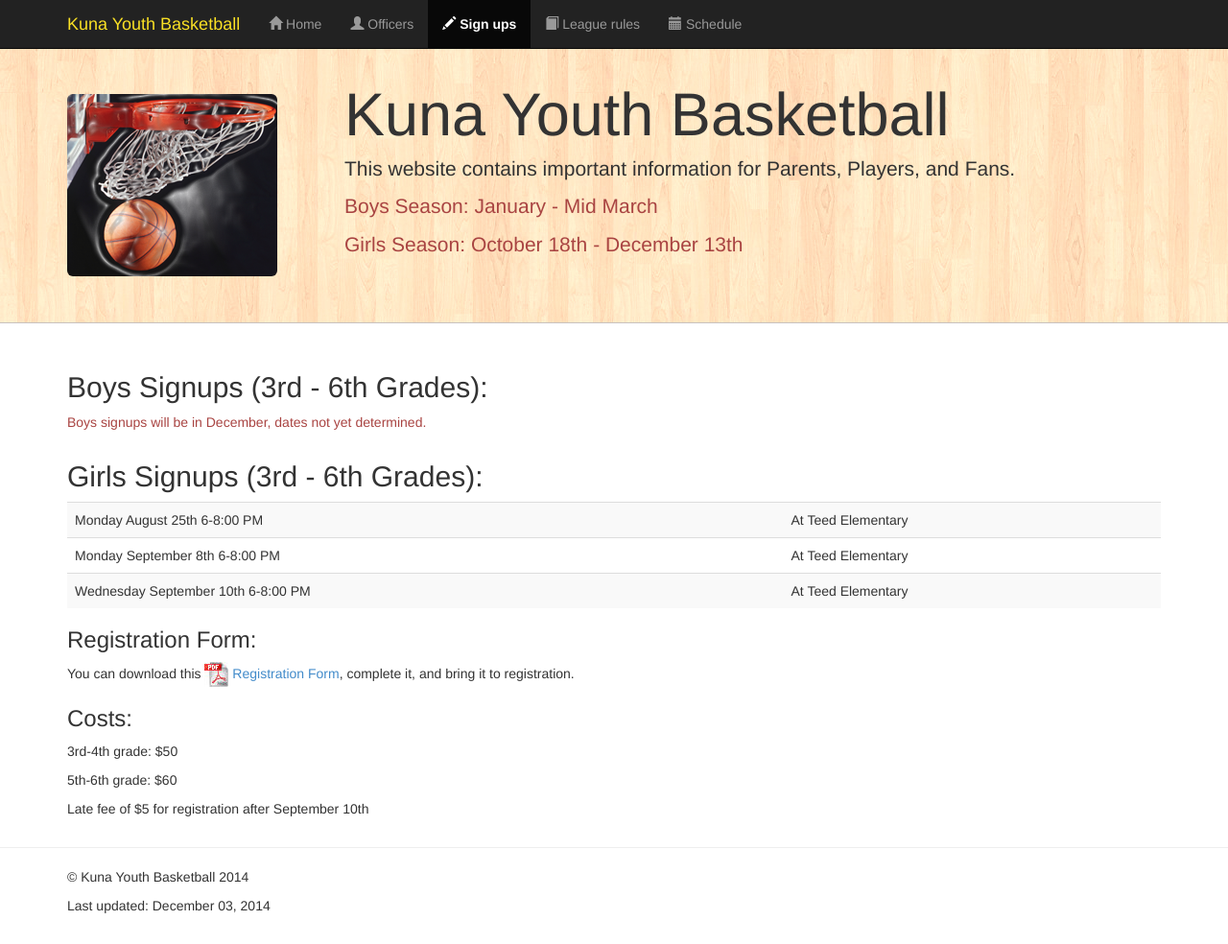
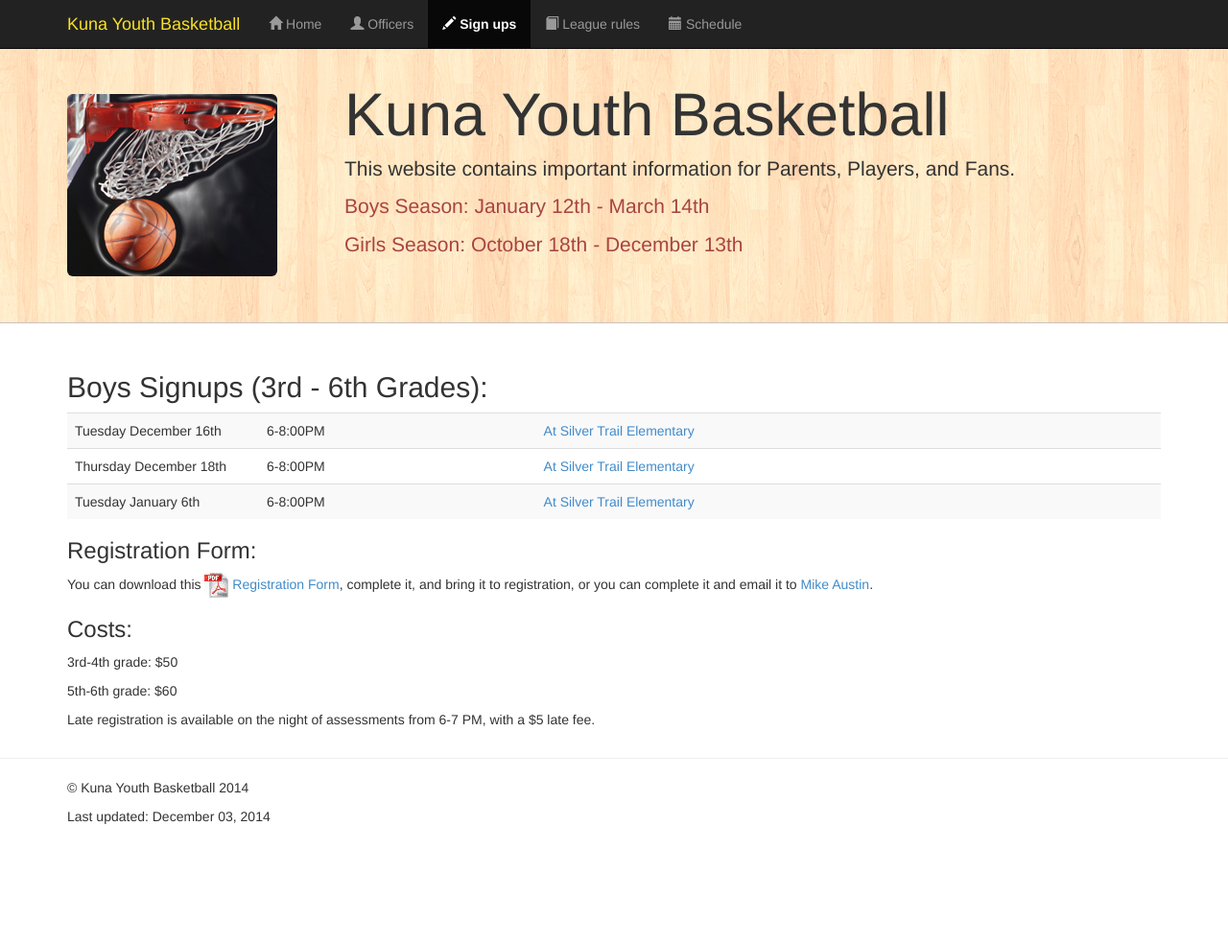
Before and after one commit to justinbkay/kunayouthbb, a Jekyll site: the page built from signups/index.html, in a window 1280 px wide and 984 px high. Shown: the whole window at 96% size. Built offline with Jekyll 4.4.1, drawn with Linux system fonts in a browser that asks for light colours; nearby versions of some CDN libraries; Markdown is read by kramdown in place of the engine named in the settings.

Commit message:
updating for Boys season

```diff
--- a/_layouts/default.html
+++ b/_layouts/default.html
@@ -55,7 +55,7 @@
         <img src="/img/bball.png" alt="Basketball" class="hidden-xs pull-left img-rounded" style="margin-right: 70px;" />
         <h1 style="margin-top: -10px">Kuna Youth Basketball</h1>
         <p>This website contains important information for Parents, Players, and Fans.</p>
-        <p class="text-danger">Boys Season: January  - Mid March</p>
+        <p class="text-danger">Boys Season: January 12th  - March 14th</p>
         <p class="text-danger">Girls Season: October 18th - December 13th</p>
       </div>
     </div>
--- a/signups/index.html
+++ b/signups/index.html
@@ -3,24 +3,27 @@
 title: Kuna Youth Basketball Signups
 signups: active
 ---
-<div class="container">
+<div class="container hidden">
   <h2>Boys Signups (3rd - 6th Grades):</h2>
   <p class="text-danger">Boys signups will be in December, dates not yet determined.</p>
 </div>
-<div class="container">
+<div class="container hidden">
   <h2>Girls Signups (3rd - 6th Grades):</h2>
 
   <table class="table table-striped table-hover">
     <tr>
-      <td>Monday August 25th 6-8:00 PM</td>
+      <td>Monday August 25th</td>
+      <td>6-8:00 PM</td>
       <td>At Teed Elementary</td>
     </tr>
     <tr>
-      <td>Monday September 8th 6-8:00 PM</td>
+      <td>Monday September 8th</td>
+      <td>6-8:00 PM</td>
       <td>At Teed Elementary</td>
     </tr>
     <tr>
-      <td>Wednesday September 10th 6-8:00 PM</td>
+      <td>Wednesday September 10th</td>
+      <td>6-8:00 PM</td>
       <td>At Teed Elementary</td>
     </tr>
   </table>
@@ -35,25 +38,24 @@
   <p>5th-6th grade: $60</p>
   <p>Late fee of $5 for registration after September 10th</p>
 </div>
-<div class="container hidden">
+<div class="container">
   <h2>Boys Signups (3rd - 6th Grades):</h2>
 
   <table class="table table-striped table-hover">
     <tr>
-      <td>Wednesday December 11th 6-7:30PM</td>
-      <td>At the 4th St Gym</td>
+      <td style="width: 200px;">Tuesday December 16th</td>
+      <td>6-8:00PM</td>
+      <td><a href="https://goo.gl/maps/Vjim4">At Silver Trail Elementary</a></td>
     </tr>
     <tr>
-      <td>Thursday December 12th 6-7:30PM</td>
-      <td>At Crimson Point</td>
+      <td>Thursday December 18th</td>
+      <td>6-8:00PM</td>
+      <td><a href="https://goo.gl/maps/Vjim4">At Silver Trail Elementary</a></td>
     </tr>
     <tr>
-      <td>Tuesday December 17th 6-7:30PM</td>
-      <td>At Crimson Point</td>
-    </tr>
-    <tr>
-      <td>Thursday December 19th 6-7:30PM</td>
-      <td>At Crimson Point</td>
+      <td>Tuesday January 6th</td>
+      <td>6-8:00PM</td>
+      <td><a href="https://goo.gl/maps/Vjim4">At Silver Trail Elementary</a></td>
     </tr>
   </table>
   <h3>Registration Form:</h3>
@@ -64,5 +66,6 @@
   </p>
   <h3>Costs:</h3>
   <p>3rd-4th grade: $50</p>
-  <p>5th-6th grade: $55</p>
+  <p>5th-6th grade: $60</p>
+  <p>Late registration is available on the night of assessments from 6-7 PM, with a $5 late fee.</p>
 </div>
```
Also changed, not shown: schedule/index.html (+8 -7 lines), img/favicon.png.
